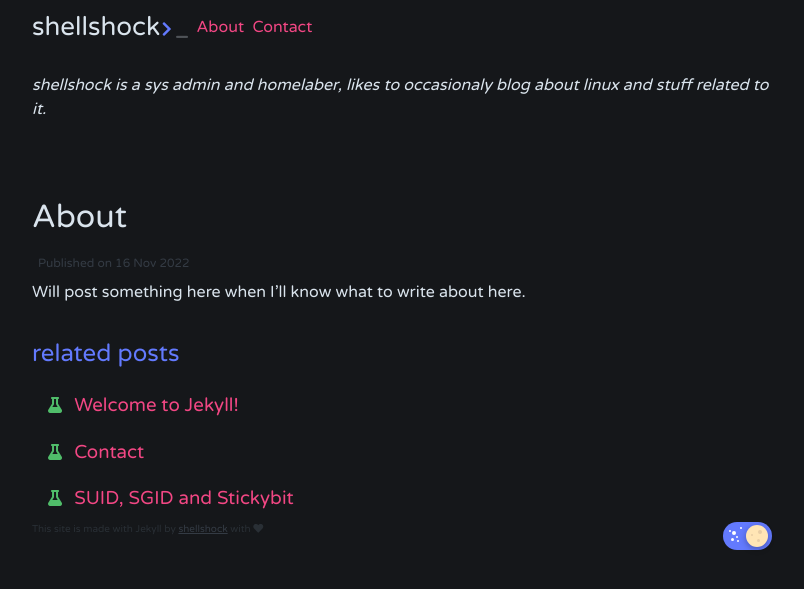
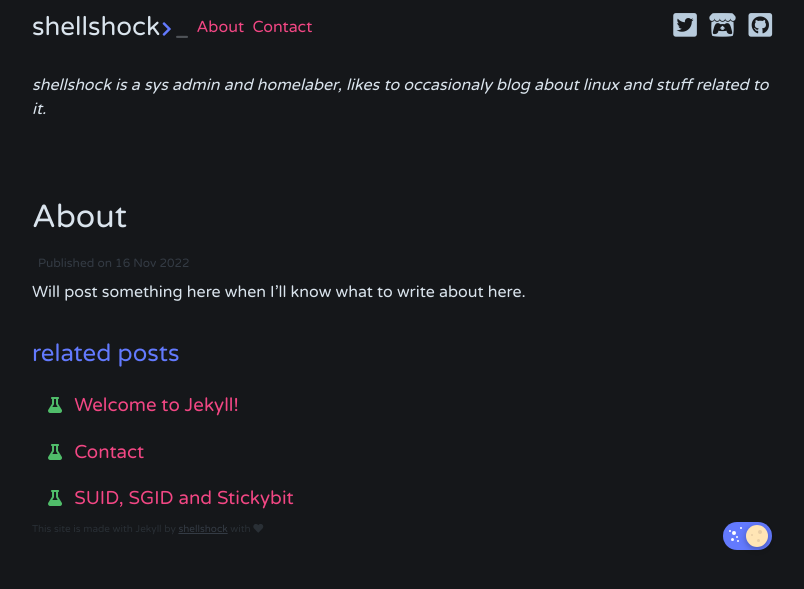
Before and after one commit to depgod/weblog, a Jekyll site: the page built from _posts/2022-11-16-about.md, in a window 1280 px wide. Shown: the top 589 px of the page, without its empty margins (238-1042 px from the left). Built offline with Jekyll 4.4.1, drawn with Linux system fonts in a browser that asks for light colours; nearby versions of some CDN libraries; comment, search, counter and statistics services are not loaded.

Commit message:
paginate, taggs, socials etc

```diff
--- a/_config.yml
+++ b/_config.yml
@@ -38,6 +38,43 @@ plugins:
   - jekyll-feed
   - jekyll-youtube
 
+# jekyll-paginate
+paginate: 5
+paginate_path: "/blog/page:num/"
+
+dash:
+  # the way how dates should be displayed
+  date_format: "%b %-d, %Y"
+
+  # (optional) discqus comment configuration
+  disqus:
+    shortname: shellshock100
+
+  # the animation speed of the post scroll-in effect
+  animation_speed: 50
+
+  # wether to enable Right-to-Left support or not
+  rtl: false
+
+  # Replaces the default avatar provider (gravatar)
+  #avatar_source: github
+  #github_username: bitbrain
+  #avatar_source: local
+  #avatar_path: /assets/avatar.png
+
+  # generate social links in footer
+  # supported colors: green, red, orange, blue, cyan, pink, teal, yellow, indigo, purple
+  social_links:
+    - url: https://twitter.com/linux
+      icon: twitter-square
+      color: cyan
+    - url: https://shellshock.lol
+      icon: itch-io
+      color: red
+    - url: https://github.com/depgod
+      icon: github-square
+      color: purple
+
 # Exclude from processing.
 # The following items will not be processed, by default.
 # Any item listed under the `exclude:` key here will be automatically added to
```
Also changed, not shown: _posts/2022-11-16-about.md (+0 -1 lines), 15 other files.
